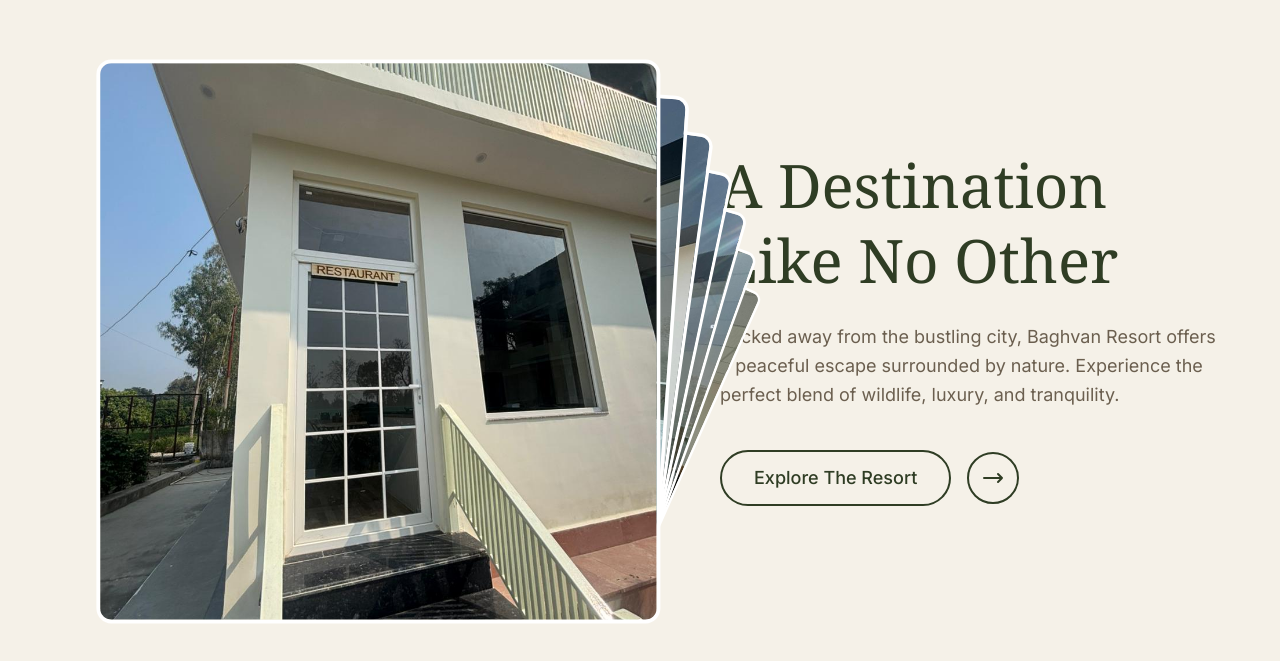
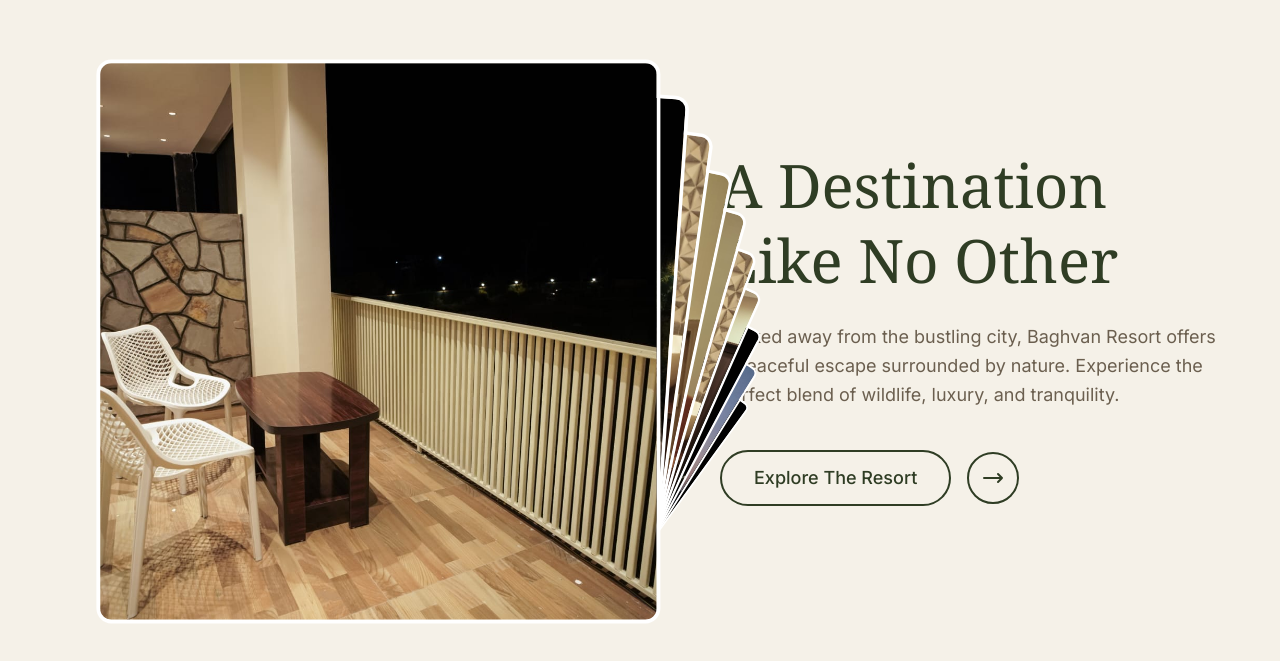
Before and after one commit to harshit17086/BAGHWAN, a Next.js app: page / in a window 1280 px wide. Shown: the part 2299-2960 px from the top of the page. Built offline with nearby package versions, Linux system fonts and the light colour scheme.

Commit message:
chnges in the ui

```diff
--- a/app/components/CountrySection.tsx
+++ b/app/components/CountrySection.tsx
@@ -4,13 +4,16 @@ import React from 'react';
 import Stack from './Stack';
 
 const images = [
-  { id: 1, img: "/property_random/WhatsApp Image 2026-03-10 at 12.36.42 PM.jpeg" },
-  { id: 2, img: "/property_random/WhatsApp Image 2026-03-10 at 12.36.43 PM.jpeg" },
-  { id: 3, img: "/property_random/WhatsApp Image 2026-03-10 at 12.36.48 PM.jpeg" },
-  { id: 4, img: "/property_random/WhatsApp Image 2026-03-10 at 12.36.50 PM.jpeg" },
-  { id: 5, img: "/property_random/WhatsApp Image 2026-03-10 at 12.36.51 PM.jpeg" },
-  { id: 6, img: "/property_random/WhatsApp Image 2026-03-10 at 12.36.52 PM.jpeg" },
-  { id: 7, img: "/property_random/WhatsApp Image 2026-03-10 at 12.36.55 PM.jpeg" }
+  { id: 1, img: "/property_exteriros/propertynight.jpeg" },
+  { id: 2, img: "/property_exteriros/WhatsApp%20Image%202026-03-10%20at%2012.38.25%20PM%20(1).jpeg" },
+  { id: 3, img: "/property_exteriros/nightswimmingpool.jpeg" },
+  { id: 4, img: "/property_exteriros/roomniterior.jpeg" },
+  { id: 5, img: "/property_interiors/WhatsApp%20Image%202026-03-10%20at%2012.34.39%20PM.jpeg" },
+  { id: 6, img: "/property_interiors/WhatsApp%20Image%202026-03-10%20at%2012.34.40%20PM.jpeg" },
+  { id: 7, img: "/property_interiors/WhatsApp%20Image%202026-03-10%20at%2012.34.41%20PM.jpeg" },
+  { id: 8, img: "/property_interiors/WhatsApp%20Image%202026-03-10%20at%2012.34.45%20PM.jpeg" },
+  { id: 9, img: "/property_interiors/WhatsApp%20Image%202026-03-10%20at%2012.34.47%20PM.jpeg" },
+  { id: 10, img: "/property_interiors/WhatsApp%20Image%202026-03-10%20at%2012.35.41%20PM.jpeg" }
 ];
 
 export default function CountrySection() {
```
